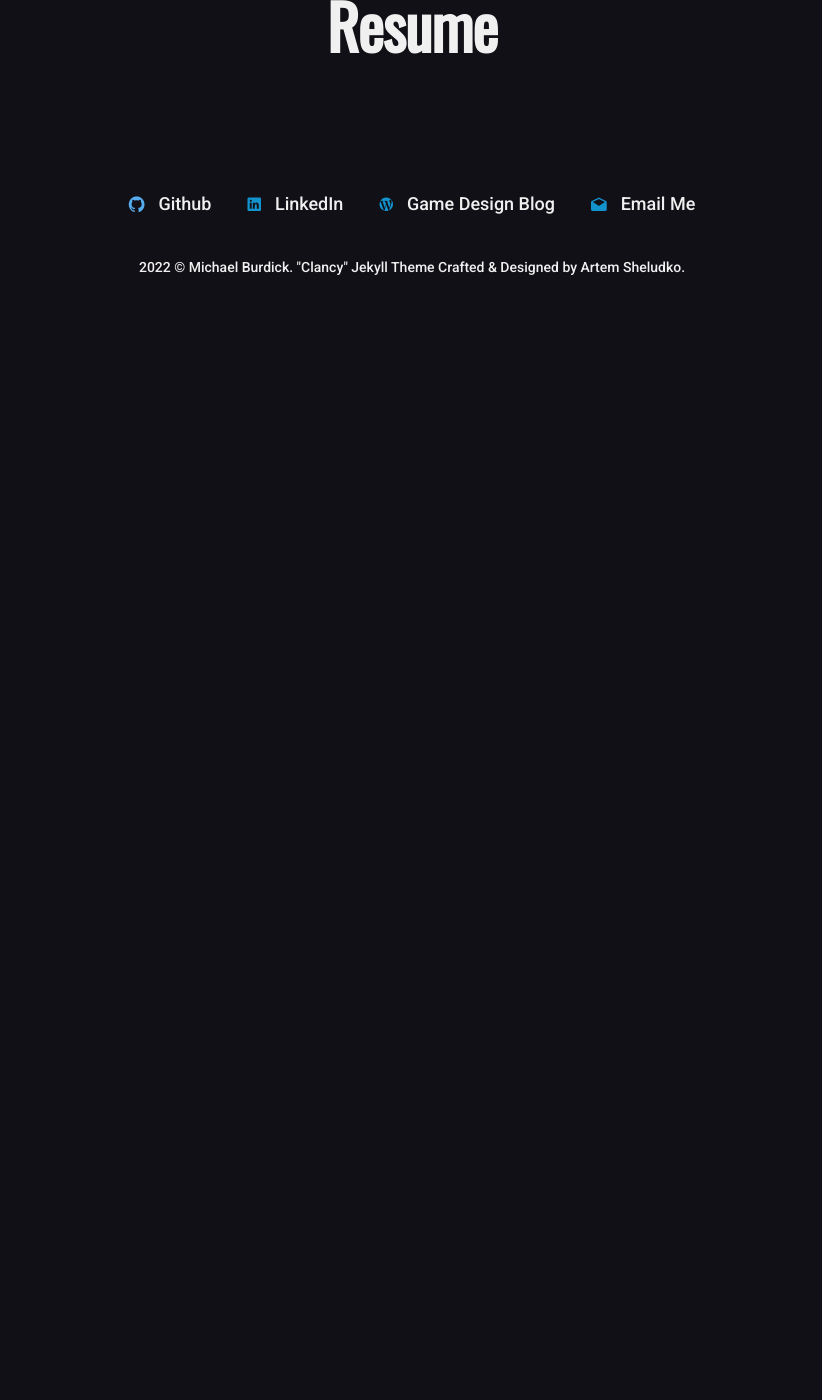
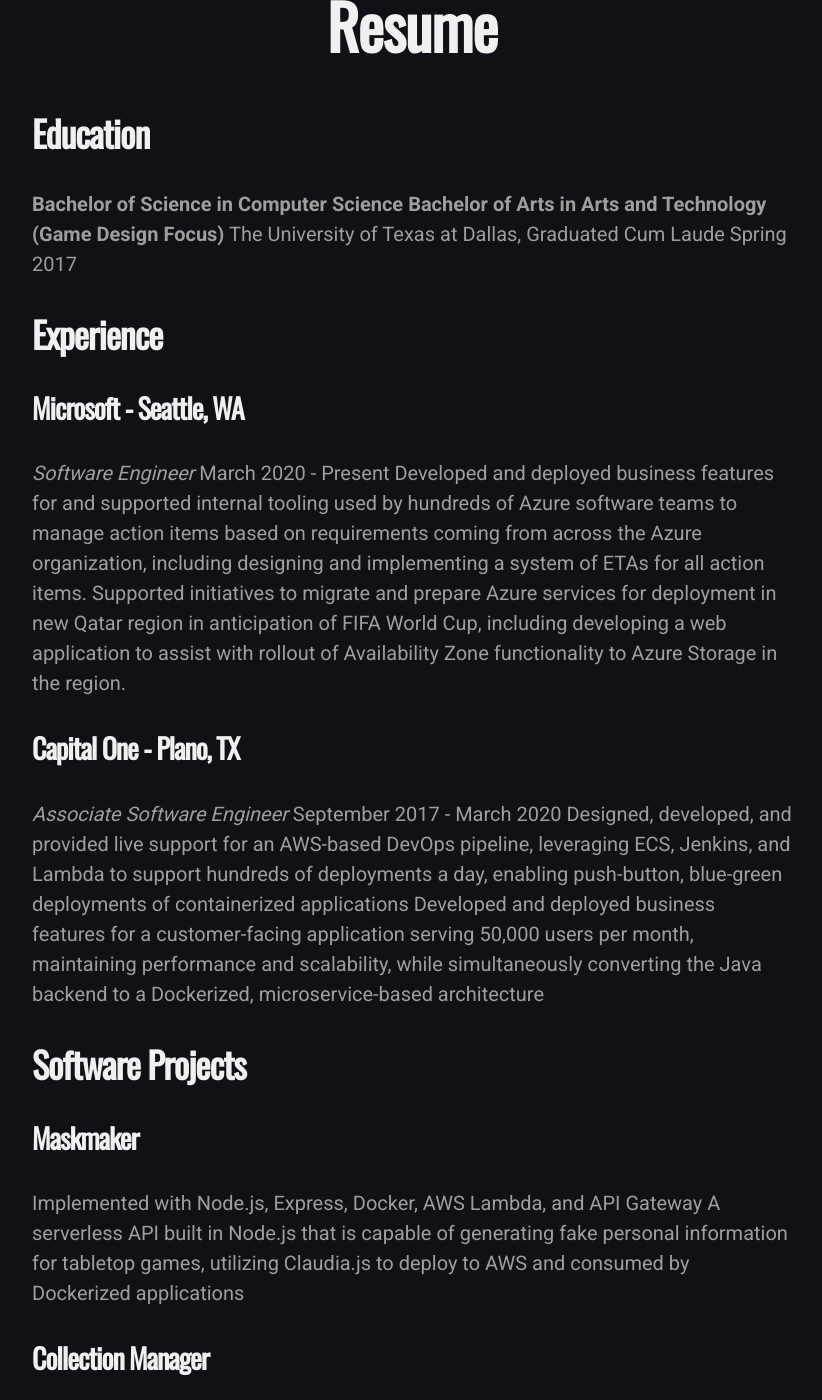
Before and after one commit to Asylumrunner/Asylumrunner.github.io, a Jekyll site: the page built from docs/_pages/resume.md, in a window 1280 px wide and 1400 px high, scrolled down 270 px. Shown: the whole window, without its empty margins (228-1050 px from the left). Built offline with Jekyll 4.4.1, drawn with Linux system fonts in a browser that asks for light colours; nearby versions of some CDN libraries; before the commit the page ends 900 px from its top, so only the background shows below that; some of the changed text lies outside the part shown.

Commit message:
fill in resume details

```diff
--- a/docs/_data/settings.yml
+++ b/docs/_data/settings.yml
@@ -16,8 +16,6 @@ menu__settings:
       url: '/portfolio/'
     - title: 'Resume'
       url: '/resume/'
-    - title: 'Contact'
-      url: '/contact/'
 
 
 #-------------------------------
--- a/docs/_pages/resume.html
+++ /dev/null
@@ -1,5 +0,0 @@
----
-layout: page
-title: Resume
-permalink: /resume/
----
--- /dev/null
+++ b/docs/_pages/resume.md
@@ -0,0 +1,41 @@
+---
+layout: page
+title: Resume
+permalink: /resume/
+---
+
+# Education
+**Bachelor of Science in Computer Science**
+**Bachelor of Arts in Arts and Technology (Game Design Focus)**
+The University of Texas at Dallas, Graduated Cum Laude Spring 2017
+
+# Experience
+## Microsoft - Seattle, WA
+*Software Engineer*
+March 2020 - Present
+Developed and deployed business features for and supported internal tooling used by hundreds of Azure software teams to manage action items based on requirements coming from across the Azure organization, including designing and implementing a system of ETAs for all action items.
+Supported initiatives to migrate and prepare Azure services for deployment in new Qatar region in anticipation of FIFA World Cup, including developing a web application to assist with rollout of Availability Zone functionality to Azure Storage in the region.
+
+## Capital One - Plano, TX
+*Associate Software Engineer*
+September 2017 - March 2020
+Designed, developed, and provided live support for an AWS-based DevOps pipeline, leveraging ECS, Jenkins, and Lambda to support hundreds of deployments a day, enabling push-button, blue-green deployments of containerized applications
+Developed and deployed business features for a customer-facing application serving 50,000 users per month, maintaining performance and scalability, while simultaneously converting the Java backend to a Dockerized, microservice-based architecture
+
+# Software Projects
+## Maskmaker
+Implemented with Node.js, Express, Docker, AWS Lambda, and API Gateway
+A serverless API built in Node.js that is capable of generating fake personal information for tabletop games, utilizing Claudia.js to deploy to AWS and consumed by Dockerized applications
+
+## Collection Manager
+Implemented with Python, SQLite
+An application built in Python to manage a personal collection of video games, books, and board games as a relational database, populated with data from 3 public APIs, and served as an API through Lambda
+
+## Dallas Concert Scraper
+Implemented with Go and AWS Lambda, and AWS Simple Email Service
+A serverless web scraper which compiles the calendars of Dallas-area concert venues, forms them into a single list with a Spotify artist link, and emails it monthly
+
+# Skills and Qualifications
+- Proficient in: Java, Python, C#, Node.js, Go, Angular, React, and Docker
+- Skilled in the use of Docker, *nix, Chef, Shell Scripting, SQL, and Jenkins
+- Familiar with Machine Learning paradigms, Serverless architecture, and microservice architecture
```
Also changed, not shown: docs/_pages/contact.html (+1 -17 lines).
